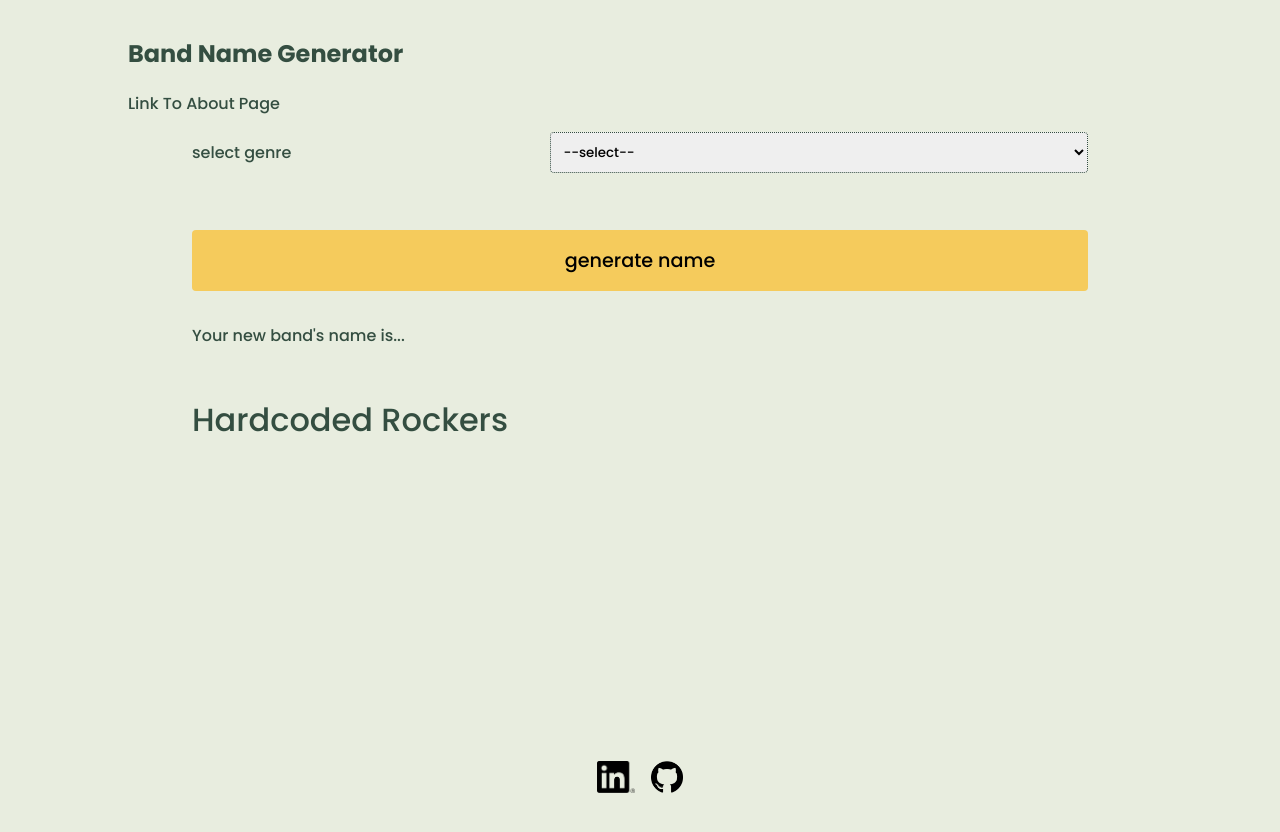
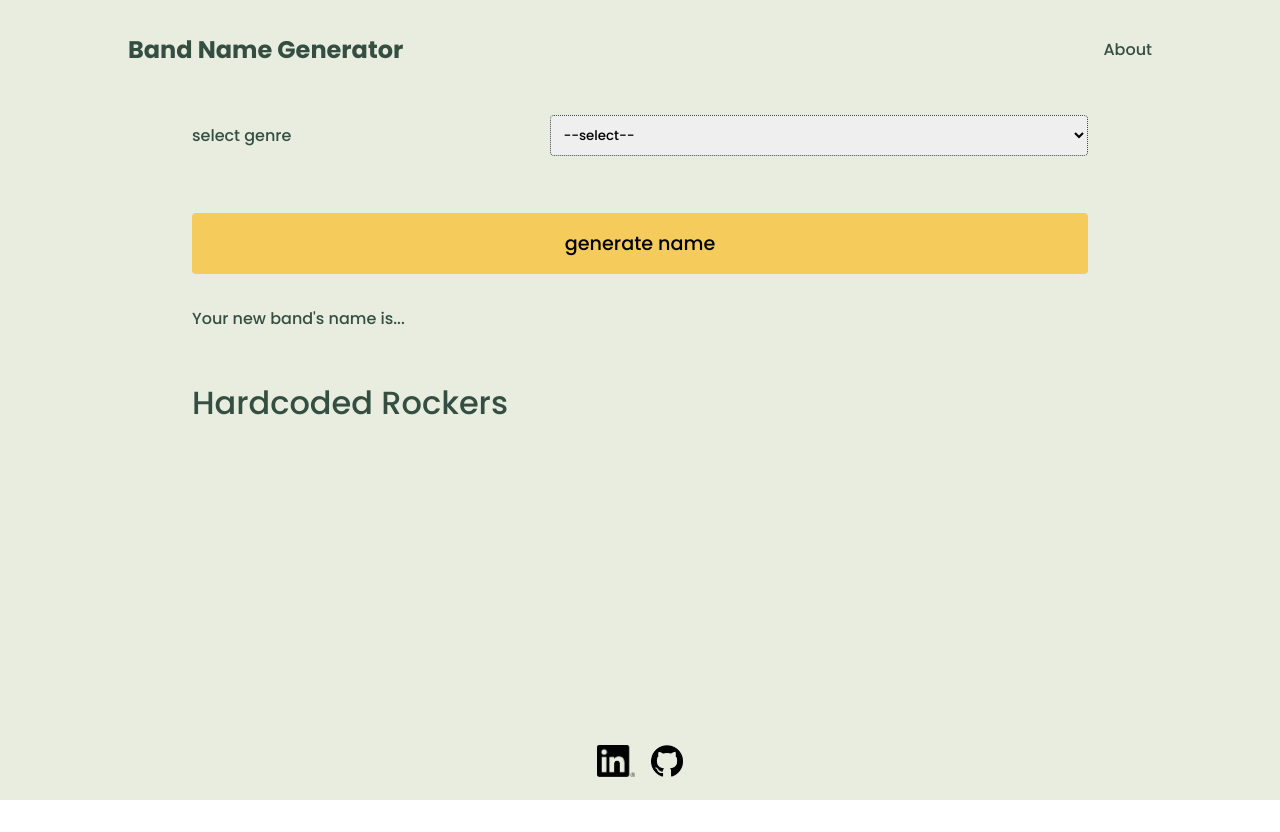
Before and after one commit to stuartkaija/band-name-generator, a React (Create React App) app in the folder client/: page / in a window 1280 px wide. After the commit the page ends 800 px from the top, so only its background shows below. Built offline with nearby package versions, Linux system fonts and the light colour scheme.

Commit message:
split page into routes, added and styled nav bar

```diff
--- a/client/src/App.jsx
+++ b/client/src/App.jsx
@@ -3,7 +3,9 @@ import {
 	Routes,
 	Route
 } from 'react-router-dom';
+import Nav from './components/Nav/Nav';
 import HomePage from './pages/HomePage/HomePage';
+import AboutPage from './pages/AboutPage/AboutPage';
 import Footer from './components/Footer/Footer';
 import './App.scss';
 
@@ -11,11 +13,11 @@ function App() {
 	return (
 		<BrowserRouter>
 		<main className="App">
+			<Nav />
 			<Routes>
 				<Route path='/' element={<HomePage/>} />
-				<Route path='/about' />
+				<Route path='/about' element={<AboutPage/>} />
 			</Routes>
-
 			<Footer />
 		</main>
 		</BrowserRouter>
--- a/client/src/App.scss
+++ b/client/src/App.scss
@@ -7,16 +7,16 @@
 	// justify-content: center;
 	height: 100%;
 	background-color: $color-light2;
-	padding: 3rem 1rem;
+	padding: 0rem 1rem;
 	transition: padding 1s ease-in-out;
 
 	@include tablet {
-		padding: 1rem 3rem;
+		padding: 0rem 4rem;
 		transition: padding 1s ease-in-out;
 	}
 
 	@include desktop {
-		padding: 1rem 8rem;
+		padding: 0rem 8rem;
 		transition: padding 1s ease-in-out;
 	}
 }
--- /dev/null
+++ b/client/src/components/Nav/Nav.jsx
@@ -0,0 +1,14 @@
+import React from 'react';
+import { NavLink } from 'react-router-dom';
+import './Nav.scss';
+
+export default function Nav() {
+    return (
+        <nav className='nav'>
+            <NavLink className='nav__link' to='/'>
+                <h1 className='nav__title'>Band Name Generator</h1>
+            </NavLink>
+            <NavLink className='nav__link' to='/about'>About</NavLink>
+        </nav>
+    )
+}
--- /dev/null
+++ b/client/src/components/Nav/Nav.scss
@@ -0,0 +1,23 @@
+@use '../../styles/partials/variables' as *;
+@use '../../styles/partials/mixins' as *;
+
+.nav {
+    display: flex;
+    align-items: center;
+    justify-content: space-between;
+    margin: 2rem 0rem;
+
+    &__link {
+        text-decoration: none;
+        color: $color-dark1;
+        transition: font-size 1s;
+    }
+
+    &__title {
+        margin: 0rem;
+    }
+}
+
+// .active {
+//     text-decoration: underline;
+// }
--- a/client/src/global.scss
+++ b/client/src/global.scss
@@ -29,6 +29,10 @@ code {
     monospace;
 }
 
-ul {
-  list-style-type: none;
-}
+// a {
+//   text-decoration: none;
+
+//   &:visited {
+//     color: $color-dark1;
+//   }
+// }
--- a/client/src/pages/AboutPage/AboutPage.jsx
+++ b/client/src/pages/AboutPage/AboutPage.jsx
@@ -0,0 +1,9 @@
+import React from 'react'
+
+export default function AboutPage() {
+    return (
+        <div>
+            <p>Thie app was built using the OpenAI API. That is, the band names are being generated by artificial intelligence models. Selecting a genre and clicking the generate button submits a form to a server, which then makes an API call with a specific prompt</p>
+        </div>
+    )
+}
--- a/client/src/pages/HomePage/HomePage.jsx
+++ b/client/src/pages/HomePage/HomePage.jsx
@@ -30,10 +30,7 @@ export default function HomePage() {
 
     return (
         <div>
-			<nav>
-				<h1>Band Name Generator</h1>
-				<p>Link To About Page</p>
-			</nav>
+
 			<Form
 				handleSubmit={handleSubmit}
 				error={error}
```
